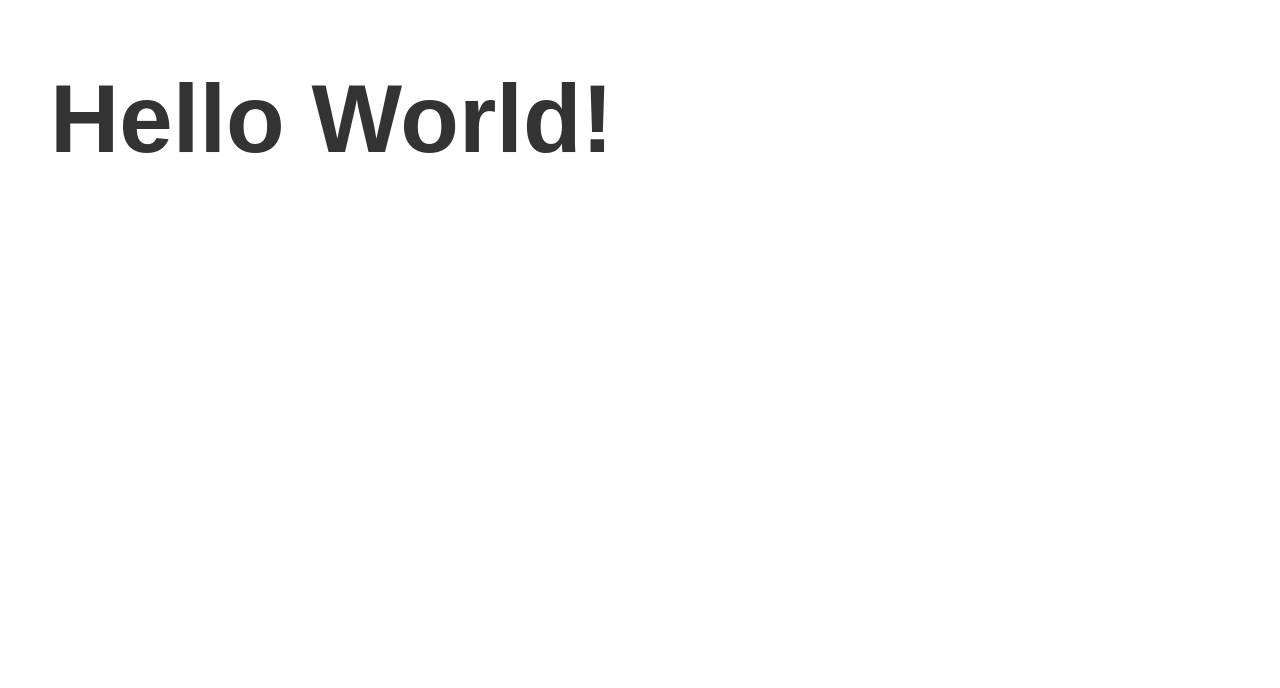
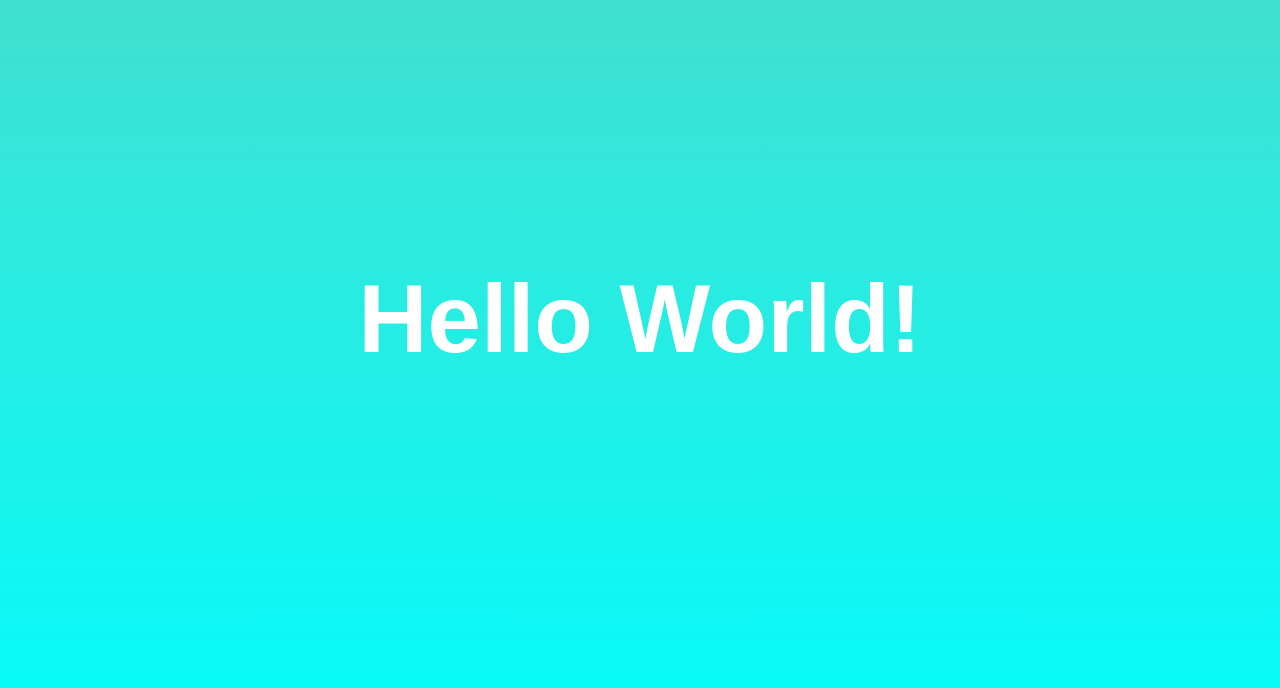
Before and after one commit to scrabill/hello-world-2, a plain HTML site: page index.html in a window 1280 px wide. Drawn offline with Linux system fonts and the light colour scheme.

Commit message:
added styles

```diff
--- a/css/style.css
+++ b/css/style.css
@@ -1,11 +1,19 @@
 body {
-background-color: #ffffff;
+background-color: aqua;
 font-family: Arial, Helvetica, sans-serif;
 font-size: 2em;
-color: #333333;
-margin: 0 50px;
+margin: 0 auto;
+padding: 200px 0 0 0;
+min-height: 600px;
+	background: aqua;
+	background: -webkit-linear-gradient(turquoise, aqua); /* For Safari 5.1 to 6.0 */
+    background: -o-linear-gradient(turquoise, aqua); /* For Opera 11.1 to 12.0 */
+    background: -moz-linear-gradient(turquoise, aqua); /* For Firefox 3.6 to 15 */
+    background: linear-gradient(turquoise, aqua); /* Standard syntax (must be last) */
 }
 
 h1 {
 font-size: 3em;
+color: #ffffff;
+text-align:center;
 }
--- a/index.html
+++ b/index.html
@@ -2,10 +2,9 @@
 <html xmlns="http://www.w3.org/1999/xhtml">
 <head>
 <meta http-equiv="Content-Type" content="text/html; charset=UTF-8" />
-<title>Untitled Document</title>
+<title>Hello World!</title>
 <link href="css/style.css" rel="stylesheet" type="text/css" />
 </head>
-
 <body>
 <h1>Hello World!</h1>
 </body>
```
